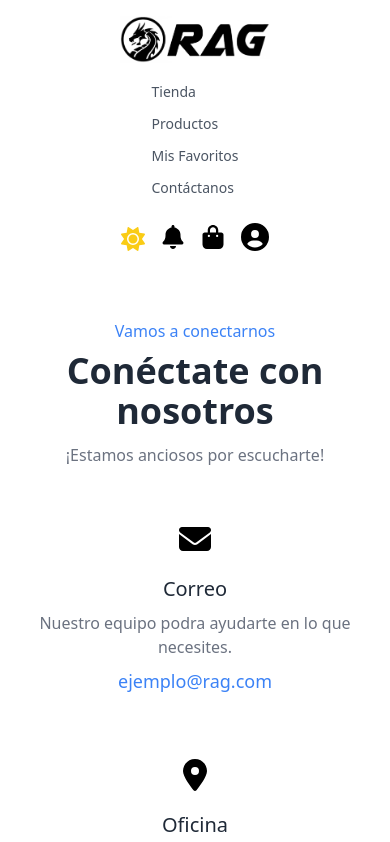
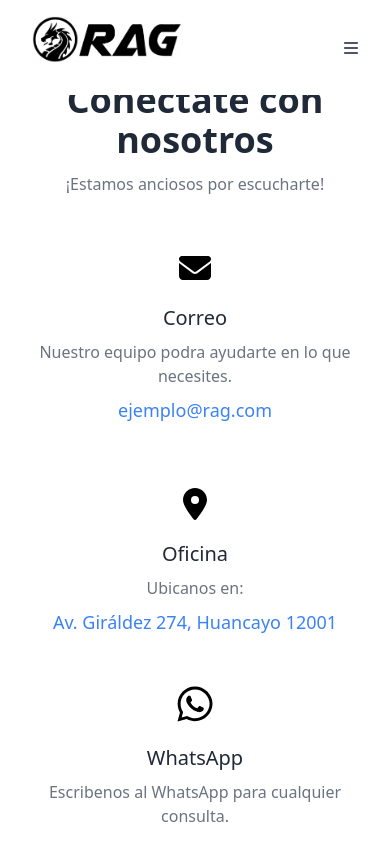
Before and after one commit to EdwardMayk/frontendEcommerce, a Next.js app: page /contact in a window 390 px wide. Shown: the top 842 px of the page. Built offline with nearby package versions, Linux system fonts and the light colour scheme.

Commit message:
Hamburger Menu

```diff
--- a/src/components/Navbar/navbar.tsx
+++ b/src/components/Navbar/navbar.tsx
@@ -1,5 +1,6 @@
+'use client'
 import { useState } from 'react';
-import { faBagShopping, faCircleUser, faMagnifyingGlass, faSun, faMoon, faBell } from '@fortawesome/free-solid-svg-icons';
+import { faBagShopping, faCircleUser, faMagnifyingGlass, faSun, faMoon, faBell, faBars, faXmark } from '@fortawesome/free-solid-svg-icons';
 import { FontAwesomeIcon } from '@fortawesome/react-fontawesome';
 import Image from 'next/image';
 import Link from 'next/link';
@@ -7,6 +8,18 @@ import Link from 'next/link';
 
 function Navbar() {
   const [darkMode, setDarkMode] = useState(false);
+  const [menu, setMenu] = useState(true);
+  const hamburgerMenu = () => {
+    if (menu) {
+      setMenu(false)
+      console.log(menu);
+
+    } else {
+      setMenu(true)
+      console.log(menu);
+
+    }
+  }
 
   const toggleDarkMode = () => {
     setDarkMode(!darkMode);
@@ -14,62 +27,55 @@ function Navbar() {
   };
 
   const navbarStyles = `
-    flex flex-col md:flex-row justify-between items-center px-8 py-4
+    flex flex-row justify-between items-center px-8 py-4 fixed min-w-full z-20
     ${darkMode ? 'bg-gray-800 text-white' : 'bg-white text-gray-600'}
   `;
 
   const linkStyles = `
-    hover:text-gray-200
     ${darkMode ? 'text-gray-200' : 'text-gray-600'}
   `;
+  const LinkBar = () => {
+    return (
+      <div className='text-center'>
+        <ul className={`flex flex-col md:flex-row ${linkStyles} md:text-lg text-4xl md:font-light font-bold`}>
 
-  return (
-    <div className={navbarStyles}>
-      {/* Sección Izquierda */}
-      <div className="flex items-center space-x-4 mb-4 md:mb-0">
-        <Link href="/" className={`text-2xl font-bold ${linkStyles}`}>
-          <Image src="/images/RAGlogoFooter&NavBar.png" width={150} height={75} alt="" />
-        </Link>
-      </div>
-
-      {/* Sección Centro */}
-      <div className="items-center mb-4 md:mb-0">
-        <ul className={`flex flex-col md:flex-row ${linkStyles}`}>
-
-          <li className="md:mr-10 mb-2 md:mb-0">
-            <Link href="/store" className="hover:text-gray-200" style={{ fontSize: '14px' }}>
+          <li className="md:mr-10 mb-2 md:mb-0 md:py-0 py-4">
+            <Link href="/store" className="hover:text-gray-200">
               Tienda
             </Link>
           </li>
-          <li className="md:mr-10 mb-2 md:mb-0">
-            <Link href="/products" className="hover:text-gray-200" style={{ fontSize: '14px' }}>
+          <li className="md:mr-10 mb-2 md:mb-0 md:py-0 py-4">
+            <Link href="/products" className="hover:text-gray-200">
               Productos
             </Link>
           </li>
-          <li className="md:mr-10 mb-2 md:mb-0">
-            <Link href="/favorite" className="hover:text-gray-200" style={{ fontSize: '14px' }}>
+          <li className="md:mr-10 mb-2 md:mb-0 md:py-0 py-4">
+            <Link href="/favorite" className="hover:text-gray-200">
               Mis Favoritos
             </Link>
           </li>
-          <li className="md:mr-10 mb-2 md:mb-0">
-            <Link href="/contacto" className="hover:text-gray-200" style={{ fontSize: '14px' }}>
+          <li className="md:mr-10 mb-2 md:mb-0 md:py-0 py-4">
+            <Link href="/contacto" className="hover:text-gray-200">
               Contáctanos
             </Link>
           </li>
         </ul>
       </div>
 
-      {/* Sección Derecha */}
-      <div className="flex items-center space-x-4">
+    )
+  }
+  const Icons = () => {
+    return (
+      <>
         <FontAwesomeIcon
           icon={darkMode ? faMoon : faSun}
-          className={`cursor-pointer text-2xl ${darkMode ? 'text-gray-400' : 'text-yellow-400'}`}
+          className={`hidden md:flex cursor-pointer text-2xl ${darkMode ? 'text-gray-400' : 'text-yellow-400'}`}
           onClick={toggleDarkMode}
         />
         <ul className="flex space-x-4 ml-4 items-center"> {/* Agregada la clase items-center */}
           <li>
             <Link href="/notifications" className="hover:text-gray-200">
-              <span><FontAwesomeIcon icon={faBell} className="w-6 h-6" style={{ color: darkMode ? '#ffffff' : '#000000' }} /></span>
+              <span><FontAwesomeIcon icon={faBell} className="w-6 h-6" style={{ color: darkMode ? '#ffffff' : '#000000' }}/></span>
             </Link>
           </li>
           <li>
@@ -83,10 +89,49 @@ function Navbar() {
             </Link>
           </li>
         </ul>
+      </>
+    )
+  }
+  return (
+    <>
+      <div className={navbarStyles}>
+        {/* Logo */}
+        <div className="flex items-center space-x-4 mb-4 md:mb-0">
+          <Link href="/" className={`text-2xl font-bold ${linkStyles}`}>
+            <Image src="/images/RAGlogoFooter&NavBar.png" width={150} height={75} alt="" />
+          </Link>
+        </div>
+
+        {/* Links */}
+        <div className="hidden md:flex items-center mb-4 md:mb-0">
+          <LinkBar />
+        </div>
+
+        {/* Icons */}
+        <div className="hidden md:flex items-center space-x-4">
+          <Icons/>
+        </div>
+
+        {/* HambuergerMenu */}
+        <FontAwesomeIcon icon={faBars} className='md:hidden' onClick={hamburgerMenu} />
       </div>
-    </div>
+      <div className={`${menu ? "hidden" : "flex"} flex-col fixed min-w-full min-h-screen bg-white z-30`}>
+        <div className='flex justify-end px-8 py-9'>
+          {menu ?
 
+            <><FontAwesomeIcon icon={faBars} className='md:hidden' onClick={hamburgerMenu} /></> :
+            <><FontAwesomeIcon icon={faXmark} beat size="2xl" className='md:hidden' onClick={hamburgerMenu} /></>
+          }
 
+        </div>
+        <div className='flex flex-col justify-center items-center min-h-[calc(80vh)]'>
+          <LinkBar />
+          <div className='pt-4'>
+          <Icons />
+          </div>
+        </div>
+      </div>
+    </>
   );
 }
 
--- a/src/pages/dashboard/index.tsx
+++ b/src/pages/dashboard/index.tsx
@@ -36,6 +36,7 @@ const Dashboard = () => {
     return (
         <>
             <Navbar />
+            <div className='p-12'></div>
             <BannerCupon />
             <section>
                 <div className="bg-white max-w-screen-xl mx-auto text-gray-600 items-center justify-between overflow-hidden md:flex md:px-20 md:py-4">
```
Also changed, not shown: 1 other file (tests, documents, lock files or other folders).
